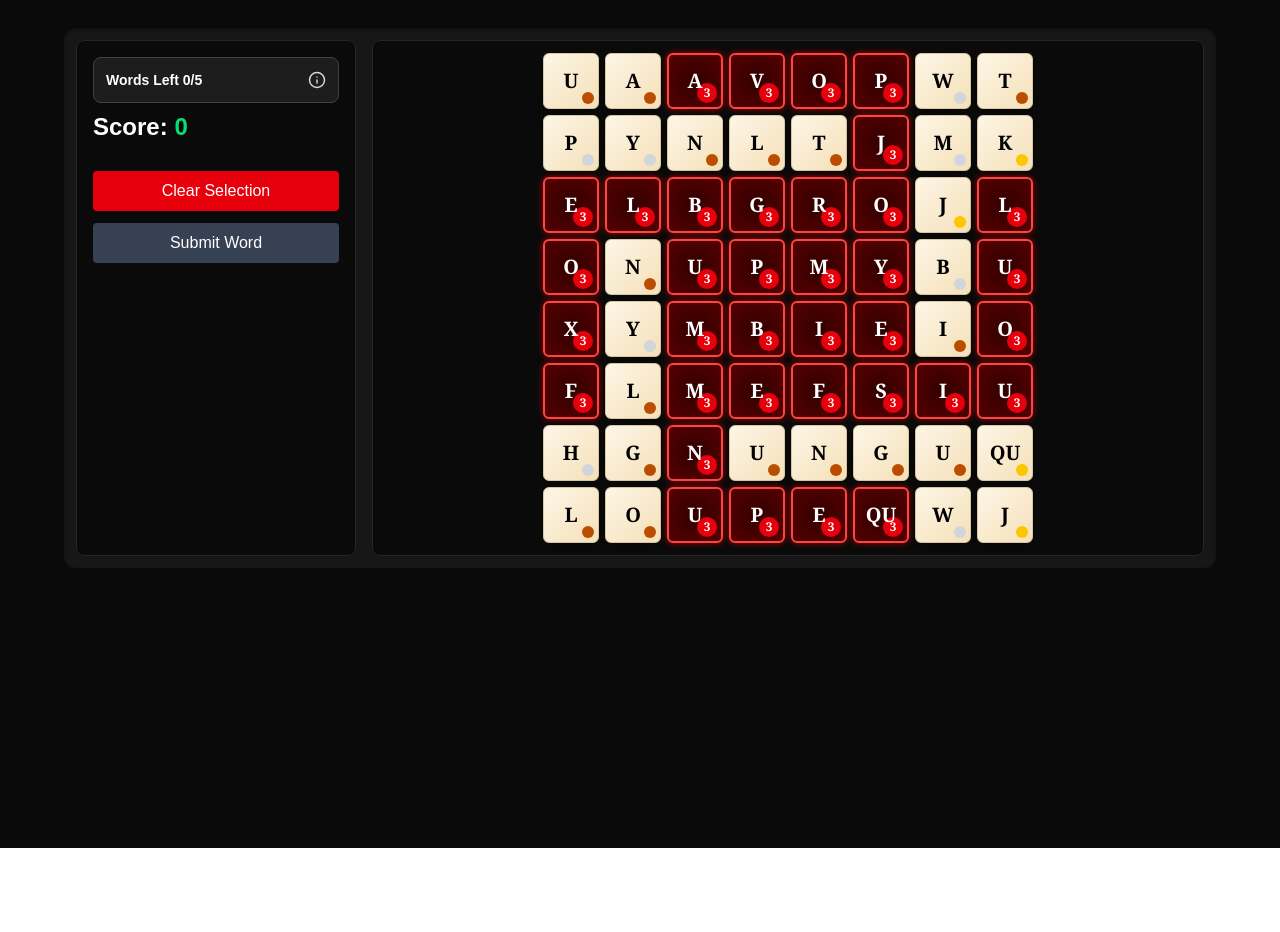
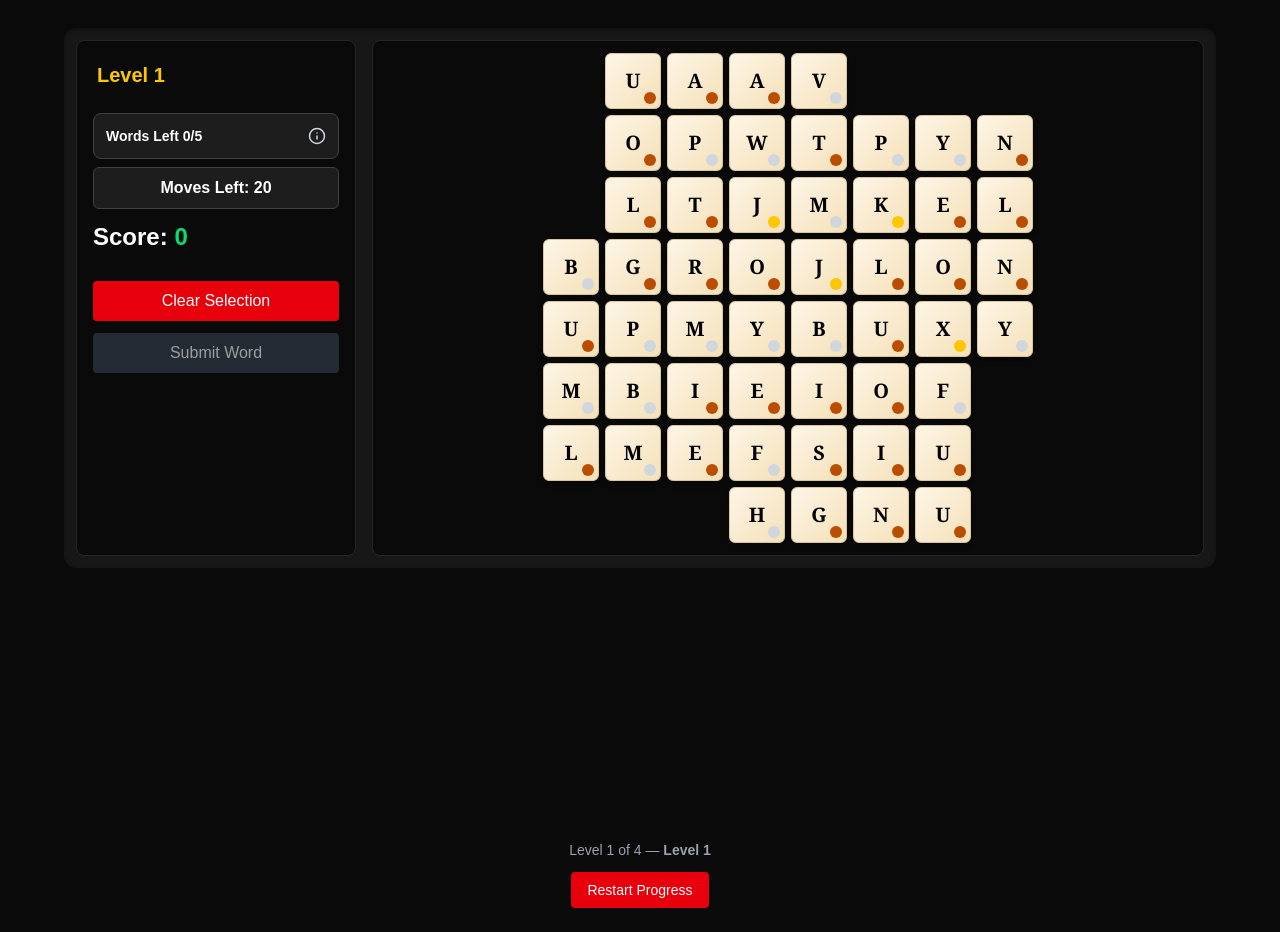
Before and after one commit to Victorherald/wordgame2, a Next.js app: page /play in a window 1280 px wide. Before the commit the page ends 848 px from the top, so only its background shows below. Built offline with nearby package versions, Linux system fonts and the light colour scheme.

Commit message:
lots of stufff

```diff
--- a/src/app/components/GameBoard.tsx
+++ b/src/app/components/GameBoard.tsx
@@ -6,6 +6,8 @@ import { WordDisplay } from '../components/WordDisp';
 import { wordList } from '../dictionary/wordlist';
 import { LevelData } from '../data/levels';
 import { Info } from 'lucide-react';
+import { MovesDisplay } from './MoveCount';
+import { useRouter } from 'next/navigation';
 
 type Rarity = 'bronze' | 'silver' | 'gold' | 'none';
 type GemColor = 'purple' | 'green' | 'orange' | 'blue' | 'red' | 'pink' | 'whiteDiamond';
@@ -21,14 +23,18 @@ type Tile = {
   isWarped?: boolean;
   warpTurns?: number;
   isChanging?: boolean;
+  isRemoved?: boolean;
 };
 
 type Position = { row: number; col: number };
 
 type LetterBoardProps = {
   level?: LevelData;
-  layout?: ("normal" | "cursed" | "warped" | "fire")[][];
+  layout?: ("normal" | "cursed" | "warped" | "fire" | "removed")[][];
   objective?: string;
+  moves: number;
+    onNextLevel?: () => void;
+   levelName: string;
 };
 
 
@@ -44,7 +50,7 @@ const specialTileSettings = {
   allowRandomSpecialTiles: true
 };
 
-export function LetterBoard({ level, layout }: LetterBoardProps) {
+export function LetterBoard({ level,  levelName, layout, moves = 15, onNextLevel}: LetterBoardProps) {
   const [grid, setGrid] = useState<Tile[][]>([]);
   const [selected, setSelected] = useState<Position[]>([]);
   const [newTiles, setNewTiles] = useState<Position[]>([]);
@@ -52,10 +58,66 @@ export function LetterBoard({ level, layout }: LetterBoardProps) {
   const [isWordValid, setIsWordValid] = useState(false);
   const [showObjectivePopup, setShowObjectivePopup] = useState(true);
   const [objMet, setObjMet] = useState(0);
+ const [movesLeft, setMovesLeft] = useState(moves);
+const [isGameOver, setIsGameOver] = useState(false);
+const [gameResult, setGameResult] = useState<'win' | 'fail' | null>(null);
+
+// Progress helpers (keep near the top; safe-guard for SSR)
+function loadProgress(): { unlockedLevel: number } {
+  if (typeof window === 'undefined') return { unlockedLevel: 1 };
+  const raw = localStorage.getItem('wordgame_progress');
+  return raw ? JSON.parse(raw) : { unlockedLevel: 1 };
+}
+
+function saveProgress(data: { unlockedLevel: number }) {
+  if (typeof window === 'undefined') return;
+  try {
+    localStorage.setItem('wordgame_progress', JSON.stringify(data));
+  } catch {
+    // ignore storage errors
+  }
+}
+
+
+
+  const router = useRouter();
+  const levelId = level?.id ?? 1;
+
+
+ useEffect(() => {
+    setMovesLeft(moves); // reset moves when level changes
+  }, [moves]);
 
  // Objective setup
   const objective = level?.objective || 'Form 5 words of 4+ letters';
   const goal = level?.goal || 5;
+
+ useEffect(() => {
+  if (movesLeft <= 0 && !isGameOver) {
+    setIsGameOver(true);
+    setGameResult('fail');
+    return;
+  }
+
+  if (objMet >= goal && !isGameOver) {
+    setIsGameOver(true);
+    setGameResult('win');
+    setScore((prev) => prev + movesLeft * 10);
+
+    // Unlock next level only on wjn
+    const progress = loadProgress();
+    const unlocked = progress.unlockedLevel ?? 1;
+    const nextToUnlock = (levelId ?? 1) + 1;
+
+    if (nextToUnlock > unlocked) {
+      saveProgress({ unlockedLevel: nextToUnlock });
+    }
+
+    //  Trigger next level callback ONCE — only when win happens
+    if (onNextLevel) onNextLevel();
+  }
+}, [movesLeft, objMet, goal, isGameOver]);
+
 
 // Automatically hide the popup after 5 seconds
   useEffect(() => {
@@ -66,7 +128,7 @@ export function LetterBoard({ level, layout }: LetterBoardProps) {
   }, []);
 
 
-   // 🔹 Prefer layout from prop → fallback to level.board
+   //  Prefer layout from prop → fallback to level.board
   const presetTileMap = layout ?? level?.board ?? [];
 
   const letters = ["A","B","C","D","E","F","G","H","I","J","K","L","M","N","O","P","QU","R","S","T","U","V","W","X","Y","Z"];
@@ -122,18 +184,25 @@ export function LetterBoard({ level, layout }: LetterBoardProps) {
         if (specialTileSettings.allowPresetTiles) {
           if (presetType === "fire" && specialTileSettings.allowFireTiles)
             rowTiles.push({ ...generateRandomTile(), isFire: true, presets: true });
+         else if (presetType === "removed") {
+           rowTiles.push({ isRemoved: true } as Tile);}
           else if (presetType === "cursed" && specialTileSettings.allowCursedTiles)
             rowTiles.push({ ...generateRandomTile(), isCursed: true, curseTurns: 3, presets: true });
           else if (presetType === "warped" && specialTileSettings.allowWarpedTiles)
             rowTiles.push({ ...generateRandomTile(), isWarped: true, warpTurns: 3, presets: true });
           else rowTiles.push(generateRandomTile());
         } else rowTiles.push(generateRandomTile());
+
+
       }
       newGrid.push(rowTiles);
     }
 
+
+
     return newGrid;
   };
+
 
   useEffect(() => setGrid(initializeBoard(8, 8)), []);
   useEffect(() => {
@@ -147,23 +216,30 @@ export function LetterBoard({ level, layout }: LetterBoardProps) {
     r === 'bronze' ? 'bg-amber-700' : r === 'silver' ? 'bg-gray-300' : 'bg-yellow-400';
 
   const clearSelection = () => setSelected([]);
-  const handleRightClick = (r: number, c: number) =>
+  const handleRightClick = (r: number, c: number) => {
+     const tile = grid[r][c];
+  if (!tile || tile.isRemoved) return;
     setSelected((p) => p.filter((pos) => !(pos.row === r && pos.col === c)));
+  };
 
   const getSelectedWord = () => selected.map(({ row, col }) => grid[row]?.[col]?.letter ?? '').join('');
   const isSelected = (r: number, c: number) => selected.some((p) => p.row === r && p.col === c);
   const isAdjacent = (a: Position, b: Position) => Math.abs(a.row - b.row) <= 1 && Math.abs(a.col - b.col) <= 1 && !(a.row === b.row && a.col === b.col);
 
   const handleTileClick = (row: number, col: number) => {
+    const tile = grid[row][col];
+     if (!tile || tile.isRemoved) return;
     const last = selected[selected.length - 1];
     const current = { row, col };
     if (selected.length === 0 || isAdjacent(last, current))
       if (!isSelected(row, col)) setSelected([...selected, current]);
+
   };
+
 
   useEffect(() => setIsWordValid(selected.length >= 3), [selected]);
 
-  // 🔥 warped effect helper
+  //  warped effect helper
   function getNewWarpedLetter(current: string) {
     const available = letters.filter((l) => l !== current);
     return available[Math.floor(Math.random() * available.length)];
@@ -176,17 +252,19 @@ export function LetterBoard({ level, layout }: LetterBoardProps) {
     for (let c = 0; c < 8; c++) {
       const t = grid[r][c];
 
+
+
       if (t?.isWarped) {
         const newTurns = (t.warpTurns ?? 1) - 1;
 
         if (newTurns <= 0) {
-          // 🌀 Turns expired → revert to normal tile
+          //  Turns expired → revert to normal tile
           warpedGrid[r][c] = {
             letter: getNewWarpedLetter(t.letter),
             rarity: getRarityByLetter(t.letter),
           };
         } else {
-          // 🌀 Still warped → mutate slightly
+          //  Still warped → mutate slightly
           warpedGrid[r][c] = {
             ...t,
             letter: getNewWarpedLetter(t.letter),
@@ -201,12 +279,23 @@ export function LetterBoard({ level, layout }: LetterBoardProps) {
 }
 
 
-  // ✅ main logic
+
+
+
+  //  main logic
   const applyWordMatch = () => {
+
+
+
     if (selected.length < 3) return;
 
     let updatedGrid = grid.map((r) => [...r]);
     updatedGrid = applyWarpedEffect(updatedGrid);
+
+    // Update objective progress and moves
+     setObjMet((p) => p + 1);
+     setMovesLeft((p) => p - 1);
+
 
     // burn tiles
     for (let r = 0; r < 7; r++) {
@@ -230,8 +319,8 @@ export function LetterBoard({ level, layout }: LetterBoardProps) {
       if (l === 7) return 'orange';
       if (l === 8) return 'blue';
       if (l === 9) return 'red';
-      if (l >= 10 && l < 12) return 'pink';
-      if (l >= 12) return 'whiteDiamond';
+      if (l === 10) return 'pink';
+      if (l >= 11) return 'whiteDiamond';
       return null;
     }
 
@@ -250,54 +339,53 @@ export function LetterBoard({ level, layout }: LetterBoardProps) {
 
    // gravity + regen
 const cols = updatedGrid[0].length;
+const rows = updatedGrid.length;
 
 for (let c = 0; c < cols; c++) {
   const colTiles: Tile[] = [];
 
-  for (let r = 7; r >= 0; r--) {
+  // Collect all valid tiles in this column (ignore removed ones)
+  for (let r = rows - 1; r >= 0; r--) {
     const t = updatedGrid[r][c];
-    if (t) {
-      // 🔮 Handle cursed tiles
+
+    if (t && !t.isRemoved) {
+      // Handle cursed tiles
       if (t.isCursed) {
         const remaining = (t.curseTurns ?? 0) - 1;
-
         if (remaining > 0) {
           t.curseTurns = remaining;
         } else {
-          // ✅ Remove curse completely
+          // Remove curse completely
           delete t.isCursed;
           delete t.curseTurns;
         }
       }
 
-      // 🌀 Handle warped tiles
-      if (t.isWarped) {
-        const remaining = (t.warpTurns ?? 0) - 1;
-
-        if (remaining > 0) {
-          t.warpTurns = remaining;
-        } else {
-          // ✅ Remove warp completely
-          delete t.isWarped;
-          delete t.warpTurns;
-        }
-      }
-
+      // Push valid tiles into the column collector
       colTiles.push(t);
     }
   }
 
-  // gravity + refill
-  for (let r = 7; r >= 0; r--) {
-    if (colTiles.length > 0) {
+  // Refill each column while preserving removed spaces
+  for (let r = rows - 1; r >= 0; r--) {
+    const current = updatedGrid[r][c];
+
+    if (current?.isRemoved) {
+      // Keep removed tiles unchanged
+      updatedGrid[r][c] = { ...current };
+    } else if (colTiles.length > 0) {
+      // Drop existing tiles downward
       updatedGrid[r][c] = colTiles.shift()!;
     } else {
-      const newT = generateRandomTile();
-      updatedGrid[r][c] = newT;
+      // Generate new tiles for remaining empty spaces
+      updatedGrid[r][c] = generateRandomTile();
       newGenerated.push({ row: r, col: c });
     }
   }
 }
+
+
+
 
 setGrid(updatedGrid);
 setNewTiles(newGenerated);
@@ -346,20 +434,28 @@ setSelected([]);
       p-3
     "
   >
-    {/* 🎯 Sidebar */}
+    {/*  Sidebar */}
     <div
       className="
         flex flex-col justify-between
         bg-neutral-950 p-4 rounded-lg border border-neutral-800
         h-[900px] md:h-auto
-        overflow-y-auto space-y-3
-      "
+        overflow-y-auto space-y-3"
+
     >
+      <div className="flex flex-col items-start p-1">
+  {levelName && (
+    <h2 className="text-lg sm:text-xl font-bold text-yellow-400 mb-2">
+      {levelName}
+    </h2>
+  )}
+  </div>
      {/* Words Left Counter + Info Icon */}
           <div className="flex items-center justify-between bg-neutral-800/70 border border-neutral-700 rounded-lg p-3 mb-2">
             <p className="text-white text-sm font-semibold">
               Words Left {objMet}/{goal}
             </p>
+
             <button
               onClick={() => setShowObjectivePopup(true)}
               className="text-gray-300 hover:text-white transition"
@@ -368,6 +464,8 @@ setSelected([]);
               <Info size={18} />
             </button>
           </div>
+<MovesDisplay movesLeft={movesLeft} />
+
 
       {/* Score + Controls */}
       <div className="flex flex-col gap-3 flex-grow overflow-hidden">
@@ -381,12 +479,12 @@ setSelected([]);
         </button>
 
        <button
-          disabled={!isWordValid}
+  disabled={!isWordValid || movesLeft <= 0 || isGameOver}
   onClick={applyWordMatch}
   className={`px-4 py-2 rounded transition ${
-            isWordValid
-              ? 'bg-green-600 text-white shadow-lg shadow-green-400 animate-pulse'
-              : 'bg-gray-700 text-white'
+    isWordValid && movesLeft > 0 && !isGameOver
+      ? 'bg-green-600 text-white shadow-lg shadow-green-400 animate-pulse z-20'
+      : 'bg-gray-700 text-white z-20 cursor-not-allowed opacity-60'
   }`}
 >
   Submit Word
@@ -399,7 +497,7 @@ setSelected([]);
       </div>
     </div>
 
-    {/* 🧩 Board */}
+    {/*  Board */}
     <div
       className="
         bg-neutral-950 rounded-lg p-3
@@ -420,18 +518,26 @@ setSelected([]);
     row.map((tile, c) => {
       const sel = isSelected(r, c);
       const isNew = newTiles.some((p) => p.row === r && p.col === c);
-            const glow = sel
-              ? isWordValid
-                ? 'ring-2 ring-green-400 shadow-green-500/30'
-                : 'ring-2 ring-white shadow-white/20'
-              : '';
       const anim = isNew ? 'tile-drop' : '';
+
+      // effects
       const fire = tile?.isFire
         ? 'animate-fire-tile bg-orange-700 text-white shadow-lg shadow-orange-500/30 fire-particles'
         : '';
       const cursed = tile?.isCursed
-              ? 'tile cursed-tile border-2 border-red-700 shadow-red-500/40 cursed-particles'
+        ? 'tile cursed-tile shadow-red-500/40 cursed-particles'
         : '';
+      const warped = tile?.isWarped
+        ? 'tile warped-tile animate-warped'
+        : '';
+      if (tile?.isRemoved) {
+      return (
+        <div
+          key={`${r}-${c}`}
+          className="w-8 h-8 sm:w-10 sm:h-10 md:w-14 md:h-14 bg-transparent pointer-events-none"
+        />
+      );
+    }
 
       return (
         <div
@@ -450,7 +556,7 @@ setSelected([]);
             flex items-center justify-center
             border border-[#d6c6a1] shadow-md shadow-black/10
             transition duration-150 ease-in-out
-                  ${glow} ${anim} ${tile?.gem ? getGemGlow(tile.gem) : ''} ${fire} ${cursed}
+            ${anim} ${tile?.gem ? getGemGlow(tile.gem) : ''} ${fire} ${cursed} ${warped}
           `}
         >
           {tile?.gem && (
@@ -458,15 +564,35 @@ setSelected([]);
               className={`absolute inset-0 z-0 rounded-[6px] animate-pulse ${getGemBackground(tile.gem)}`}
             />
           )}
+
+          {/* Letter */}
           <span className="z-10 font-bold">{tile?.letter}</span>
 
+          {/* Status dots */}
           {tile?.isCursed ? (
-                  <div className="absolute bottom-1 right-1 w-2 h-2 sm:w-5 sm:h-5 rounded-full bg-red-600 text-white text-[10px] sm:text-xs font-bold flex items-center justify-center z-1">
+            <div className="absolute bottom-1 right-1 w-2 h-2 sm:w-5 sm:h-5 rounded-full bg-red-600 text-white text-[10px] sm:text-xs font-bold flex items-center justify-center z-10">
               {tile.curseTurns}
+            </div>
+          ) : tile?.isWarped ? (
+            <div className="absolute bottom-1 right-1 w-2 h-2 sm:w-5 sm:h-5 rounded-full bg-yellow-400 text-black text-[10px] sm:text-xs font-bold flex items-center justify-center z-10 shadow-md shadow-yellow-300/50 animate-pulse">
+              {tile.warpTurns}
             </div>
           ) : (
             <div
               className={`absolute bottom-1 right-1 w-2 h-2 sm:w-3 sm:h-3 rounded-full z-10 ${getRarityColor(tile?.rarity)}`}
+            />
+          )}
+
+          {/*Selection glow (no border, full glow layer) */}
+          {sel && (
+            <div
+              className={`
+                absolute inset-0 rounded-[6px]
+                ${isWordValid
+                  ? 'shadow-[0_0_16px_4px_rgba(34,197,94,0.8)]'
+                  : 'shadow-[0_0_12px_2px_rgba(255,255,255,0.5)]'}
+                z-20 pointer-events-none
+              `}
             />
           )}
         </div>
@@ -474,6 +600,7 @@ setSelected([]);
     })
   )}
 </div>
+
 
       {/*  Current Word for Mobile */}
       <div className="block md:hidden w-full mt-4 text-center">
@@ -496,6 +623,47 @@ setSelected([]);
           </div>
         </div>
       ) : null}
+
+
+      {/* End results after mov */}
+
+      {isGameOver && (
+  <div className="fixed inset-0 bg-black/70 flex justify-center items-center z-50">
+    <div className="bg-neutral-900 border border-neutral-700 rounded-xl p-6 w-11/12 max-w-md text-center space-y-4 shadow-xl">
+      <h2 className="text-xl font-semibold text-white">
+        {gameResult === 'win' ? 'Level Complete!' : 'Game Over'}
+      </h2>
+      <p className="text-gray-300 text-sm">
+        {gameResult === 'win'
+          ? 'You successfully completed the objective!'
+          : 'You ran out of moves.'}
+      </p>
+
+      <div className="flex justify-center gap-3 mt-4">
+        <button
+          onClick={() => window.location.reload()}
+          className="bg-green-600 hover:bg-green-700 text-white px-5 py-2 rounded transition"
+        >
+          Retry
+        </button>
+
+        {gameResult === 'win' && (
+          <button
+             onClick={() => {
+      const nextLevel = levelId + 1;
+      localStorage.setItem("currentLevel", nextLevel.toString());
+window.location.href = "/play"; // reload same /play route with new level data
+    }}
+            className="bg-blue-600 hover:bg-blue-700 text-white px-5 py-2 rounded transition"
+          >
+            Next Level
+          </button>
+        )}
+      </div>
+    </div>
+  </div>
+)}
+
 </div>
 
 
--- a/src/app/components/MoveCount.tsx
+++ b/src/app/components/MoveCount.tsx
@@ -1,18 +1,20 @@
-'use client';
-
+// components/MovesDisplay.tsx
 import React from 'react';
 
-type ScoreCounterProps = {
-  moves: number;
+type MovesDisplayProps = { movesLeft: number };
 
-};
+export function MovesDisplay({ movesLeft }: MovesDisplayProps) {
+  const isLow = movesLeft <= 3;
 
-export function MovesCounter({ moves }: ScoreCounterProps) {
   return (
-    <div className="mb-4 text-white text-2xl font-bold flex gap-6">
-      <div>
-        Moves: <span className="text-green-400">{moves}</span>
-      </div>
+    <div
+      className={`text-center font-bold px-3 py-2 rounded-md border ${
+        isLow
+          ? 'bg-red-900/50 border-red-700 text-red-300 animate-pulse'
+          : 'bg-neutral-800/70 border-neutral-700 text-white'
+      }`}
+    >
+      Moves Left: {movesLeft}
     </div>
   );
 }
--- a/src/app/levels/components/levelList.tsx
+++ b/src/app/levels/components/levelList.tsx
@@ -2,44 +2,69 @@
 import { useEffect, useState } from "react";
 import { baseLevels } from "../../data/levels";
 import { loadProgress, saveProgress } from "@/utils/storage";
-import Link from "next/link";
+import { useRouter } from "next/navigation";
+import { Lock, Unlock, Play} from "lucide-react";
 
-export default function LevelList() {
-  const [levels, setLevels] = useState(baseLevels);
+type LevelListProps = {
+  overrideLevels?: ReturnType<typeof baseLevels>;
+};
 
+export default function LevelList({ overrideLevels }: LevelListProps) {
+  const [levels, setLevels] = useState(baseLevels());
+  const [unlockedLevels, setUnlockedLevels] = useState<number[]>([1]);
+  const router = useRouter();
+
+    // Load unlocked progress
   useEffect(() => {
-    const saved = loadProgress();
-    if (saved) setLevels(saved);
-    else saveProgress(baseLevels());
+    const savedUnlocked = localStorage.getItem("unlockedLevels");
+    if (savedUnlocked) {
+      try {
+        const parsed = JSON.parse(savedUnlocked);
+        if (Array.isArray(parsed)) setUnlockedLevels(parsed);
+      } catch {}
+    }
   }, []);
+
+
+
+ const handlePlay = (lvlId: number) => {
+    localStorage.setItem("selectedLevel", lvlId.toString());
+    router.push("/play");
+  };
 
   return (
      <div className="w-full flex flex-col gap-6 items-center">
-      <h1 className="text-3xl font-bold text-white">Select Level</h1>
-      <div className="grid grid-cols-1 sm:grid-cols-2 lg:grid-cols-3 gap-4 w-full max-w-3xl">
-        {levels.map((lvl) => (
+      <div className="grid grid-cols-1 sm:grid-cols-2 lg:grid-cols-3 gap-4 w-full">
+        {levels.map((lvl) => {
+          const isUnlocked = unlockedLevels.includes(lvl.id);
+
+          return (
             <div
               key={lvl.id}
               className={`rounded-lg border p-4 flex flex-col items-center justify-between text-center transition ${
-              lvl.locked
-                ? "bg-neutral-800 text-gray-500 border-neutral-700"
-                : "bg-neutral-900 text-white border-green-700 hover:border-green-500 hover:scale-105"
+                isUnlocked
+                  ? "bg-neutral-900 text-white border-green-700 hover:border-green-500 hover:scale-105"
+                  : "bg-neutral-800 text-gray-500 border-neutral-700"
               }`}
             >
               <h2 className="text-xl font-bold">{lvl.name}</h2>
               <p className="text-sm text-gray-400">{lvl.objective}</p>
-            {lvl.locked ? (
-              <span className="text-red-500 mt-2">Locked 🔒</span>
+
+              {isUnlocked ? (
+                <button
+                  onClick={() => handlePlay(lvl.id)}
+                  className="mt-3 flex items-center gap-2 bg-green-600 hover:bg-green-700 text-white px-4 py-2 rounded transition"
+                >
+                  <Play className="w-4 h-4" /> Play
+                </button>
               ) : (
-              <Link
-                href={`/play/${lvl.id}`}
-                className="mt-3 bg-green-600 hover:bg-green-700 text-white px-4 py-2 rounded transition"
-              >
-                Play
-              </Link>
+                <span className="mt-2 flex items-center gap-1 text-gray-400">
+                  <Lock className="w-5 h-5" /> Locked
+                </span>
               )}
             </div>
-        ))}
+          );
+        })}
       </div>
     </div>
   );
--- a/src/app/play/page.tsx
+++ b/src/app/play/page.tsx
@@ -1,23 +1,75 @@
 "use client";
-import { useParams } from "next/navigation";
+import { useState, useEffect, useRef } from "react";
 import { baseLevels } from "../data/levels";
 import { LetterBoard } from "../components/GameBoard";
 
 export default function PlayPage() {
-  const params = useParams();
-  const levelId = params?.id ? parseInt(params.id as string) : 1; // Default to level 1
+  // Keep baseLevels() stable using useRef so it doesn’t regenerate
+  const initialLevels = useRef(baseLevels());
+  const [levels, setLevels] = useState(initialLevels.current);
+  const [currentLevelIndex, setCurrentLevelIndex] = useState(0);
 
-  const levels = baseLevels();
-  const level = levels.find((l) => l.id === levelId) || levels[0];
 
-  const layout = level.layout || level.board; // fallback to board if layout missing
+
+  useEffect(() => {
+    const saved = localStorage.getItem("savedLevels");
+    const storedLevels = saved ? JSON.parse(saved) : initialLevels.current;
+
+    const selectedId = Number(localStorage.getItem("selectedLevel")) || 1;
+    const foundIndex = storedLevels.findIndex((lvl: any) => lvl.id === selectedId);
+
+    setLevels(storedLevels);
+    setCurrentLevelIndex(foundIndex !== -1 ? foundIndex : 0);
+  }, []);
+
+  const level = levels[currentLevelIndex];
+  const layout = level.layout || level.board;
+
+  const handleNextLevel = () => {
+    const nextIndex = currentLevelIndex + 1;
+    if (nextIndex >= levels.length) return;
+
+    const unlocked = JSON.parse(localStorage.getItem("unlockedLevels") || "[1]");
+    const nextId = levels[nextIndex].id;
+    const updated = Array.from(new Set([...unlocked, nextId]));
+    localStorage.setItem("unlockedLevels", JSON.stringify(updated));
+
+    setCurrentLevelIndex(nextIndex);
+    localStorage.setItem("selectedLevel", nextId.toString());
+  };
+
+  const handleRestartProgress = () => {
+    localStorage.clear();
+    setLevels(initialLevels.current);
+    setCurrentLevelIndex(0);
+    alert("Progress restarted!");
+  };
+
+  console.log("Rendering PlayPage for level:", level.id, "-", level.name);
+
 
   return (
     <main className="min-h-screen bg-neutral-950 text-white flex flex-col items-center justify-center p-6">
       <LetterBoard
-        layout={layout as ("normal" | "cursed" | "warped" | "fire")[][]}
+        key={level.id}
+        layout={layout as ("normal" | "cursed" | "warped" | "fire" | "removed")[][]}
         objective={level.objective}
+        moves={level.moves ?? 15}
+        levelName={level.name}
+        onNextLevel={handleNextLevel}
       />
+
+      <div className="mt-4 flex flex-col items-center gap-3 text-sm text-gray-400">
+        <div>
+          Level {level.id} of {levels.length} — <strong>{level.name}</strong>
+        </div>
+        <button
+          onClick={handleRestartProgress}
+          className="bg-red-600 hover:bg-red-700 px-4 py-2 rounded text-white text-sm"
+        >
+          Restart Progress
+        </button>
+      </div>
     </main>
   );
 }
```
Also changed, not shown: src/app/animations/tileAnimations.css (+47 -5 lines), src/app/data/levels.ts (+13 -10 lines), src/app/data/boarddraft.txt (added). Lines whose indentation alone changed are shown as unchanged.
